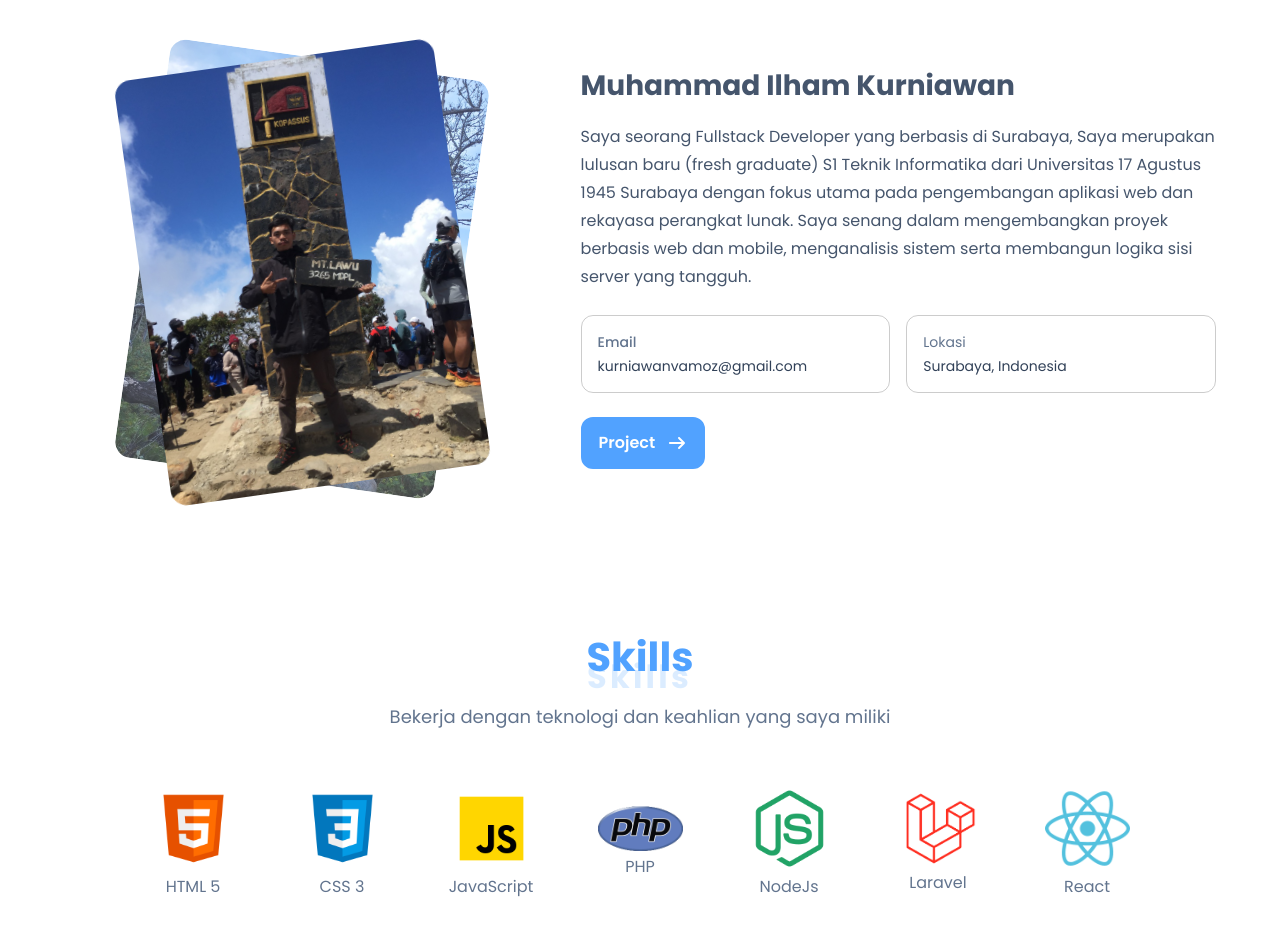
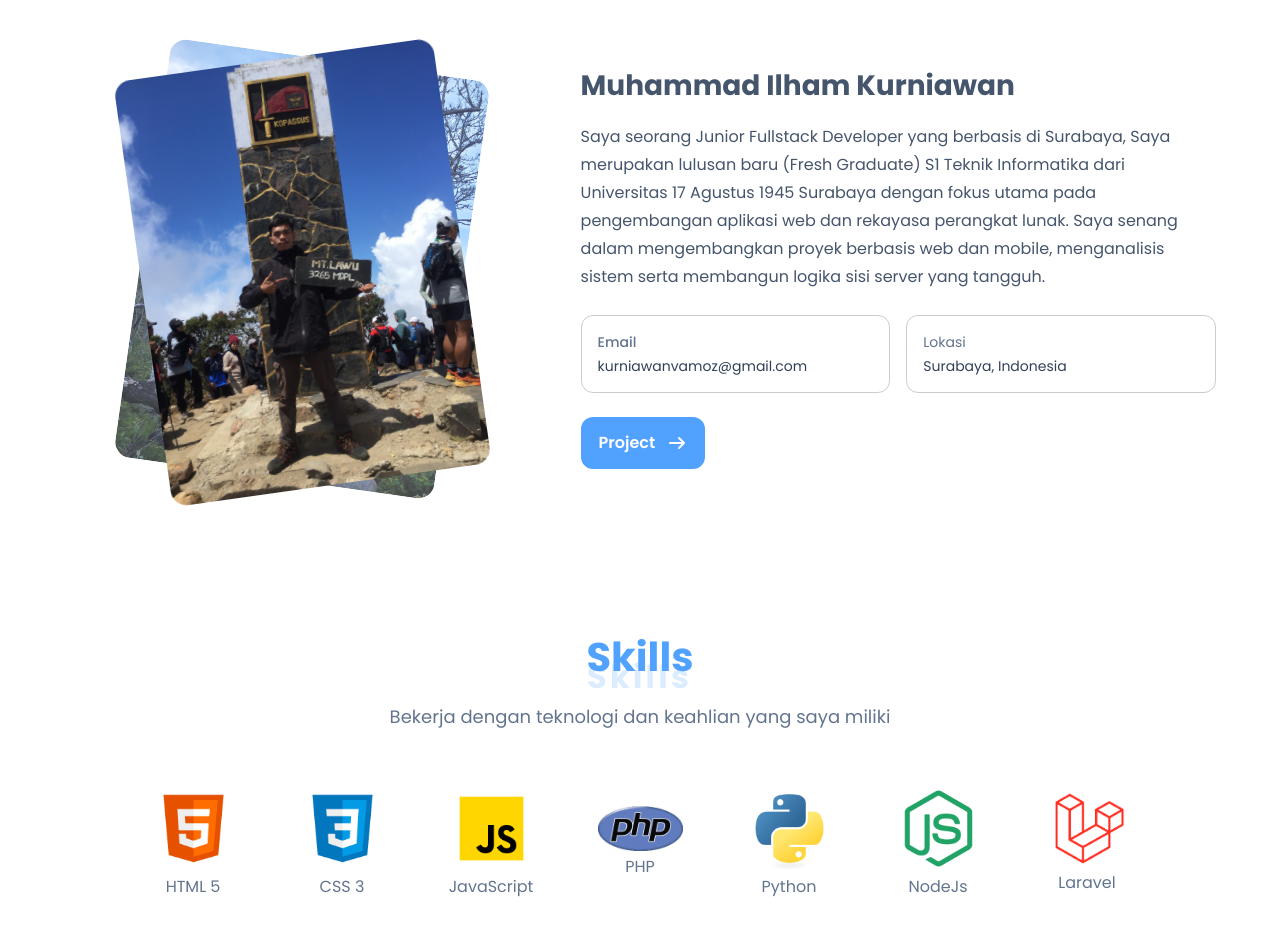
Before and after one commit to ilhammarvelous/muhammadilhamkurniawan, a React (Vite) app: page / in a window 1280 px wide. Shown: the part 800-1729 px from the top of the page. Built offline with nearby package versions, Linux system fonts and the light colour scheme.

Commit message:
Memperbaiki skill

```diff
--- a/src/assets/index.js
+++ b/src/assets/index.js
@@ -19,6 +19,7 @@ import postgresql from "./tech/postgresql.png";
 import docker from "./tech/docker.png";
 import postman from "./tech/postman.png";
 import nodejs from "./tech/nodejs.png";
+import python from "./tech/python.png";
 
 import otw from "./company/otw.png";
 import abs from "./company/abs.png";
@@ -55,6 +56,7 @@ export {
     docker,
     postman,
     nodejs,
+    python,
     github,
     abs,
     otw,
--- a/src/components/About.jsx
+++ b/src/components/About.jsx
@@ -90,7 +90,7 @@ const About = () => {
                         </h3>
 
                         <p className="mt-4 text-slate-600 text-[16px] leading-[28px]">
-                            Saya seorang Fullstack Developer yang berbasis di Surabaya, Saya merupakan lulusan baru (fresh graduate) S1 Teknik Informatika dari Universitas 17 Agustus 1945 Surabaya dengan fokus utama pada pengembangan aplikasi web dan rekayasa perangkat lunak. Saya senang dalam mengembangkan proyek berbasis web dan mobile, menganalisis sistem serta membangun logika sisi server yang tangguh.
+                            Saya seorang Junior Fullstack Developer yang berbasis di Surabaya, Saya merupakan lulusan baru (Fresh Graduate) S1 Teknik Informatika dari Universitas 17 Agustus 1945 Surabaya dengan fokus utama pada pengembangan aplikasi web dan rekayasa perangkat lunak. Saya senang dalam mengembangkan proyek berbasis web dan mobile, menganalisis sistem serta membangun logika sisi server yang tangguh.
                         </p>
 
                         {/* Info Box */}
--- a/src/components/Header.jsx
+++ b/src/components/Header.jsx
@@ -39,7 +39,7 @@ const Header = () => {
                                 </button>
                             </a>
 
-                            <a href="https://drive.google.com/file/d/1RkkCENXqQuqP5r6WICB3EJaoc7x_f9VT/view?usp=sharing"target="_blank" rel="noopener noreferrer">
+                            <a href="https://drive.google.com/file/d/1VMN6a6g4cpuGgLojl9ysxzk_C1cg3r0W/view?usp=sharing"target="_blank" rel="noopener noreferrer">
                                 <button className="text-base border-2 border-blue-400 font-semibold text-blue-400 py-3 px-4 rounded-xl hover:shadow-xl hover:-translate-y-3 hover:scale-100 transition duration-300 ease-in-out">
                                 Resume
                                 <FontAwesomeIcon icon={faArrowUp} className="ml-1" />
--- a/src/constants/index.js
+++ b/src/constants/index.js
@@ -9,6 +9,7 @@ import {
     git,
     laravel,
     nodejs,
+    python,
     bootstrap,
     mysql,
     postgresql,
@@ -76,6 +77,10 @@ const technologies = [
     {
         name: "PHP",
         icon: php,
+    },
+    {
+        name: "Python",
+        icon: python,
     },
     {
         name: "NodeJs",
```
